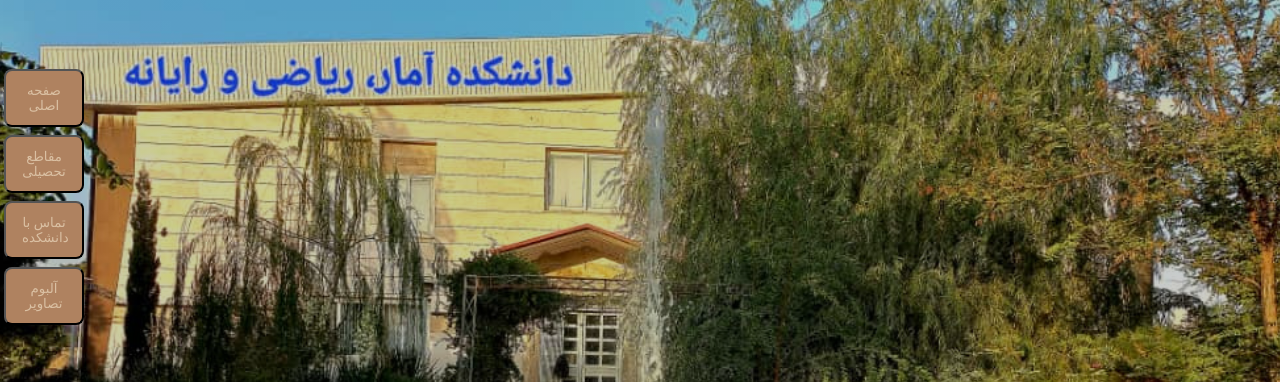
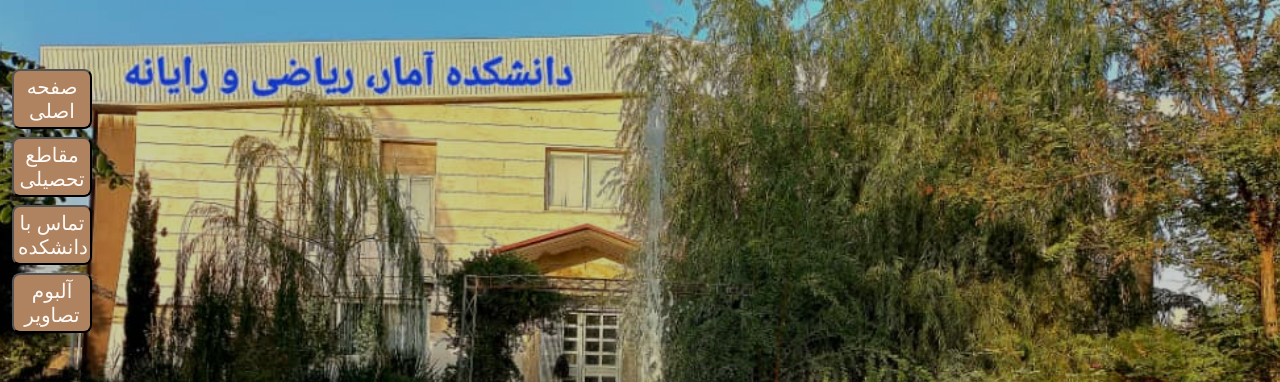
Before and after one commit to Yas-Fallah/------------, a plain HTML site: page index.html in a window 1280 px wide. Shown: the part 95-477 px from the top of the page. Drawn offline with nearby package versions, Linux system fonts and the light colour scheme.

Commit message:
font_size

```diff
--- a/style.css
+++ b/style.css
@@ -26,10 +26,11 @@ a {
   background: var(--col);
   padding: 0.75rem 1rem;
   border-radius: 0.5rem;
-  color: var(--primary);
+  color: var(--lightPrimary);
   transition: all 2s linear;
   margin-top: 1.5rem;
   display: inline-block;
+  /* font-size: 1rem; */
 }
 .btn:hover {
   background: var(--blueColor);
@@ -364,6 +365,9 @@ sidebar .btn{
     max-width: 5rem;
     max-height: 5rem;
     margin: 0.25rem;
+    font-size: 1.25rem;
+    padding: 0.25rem;
+    margin-left: 0.75rem;
 
 }
 /* =============
```
